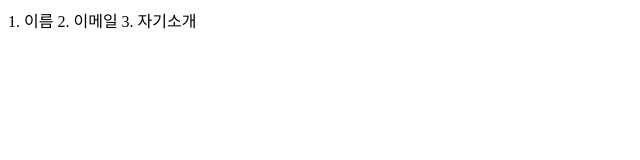
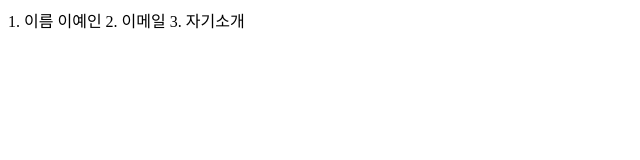
Before and after one commit to furaha707/intro, a plain HTML site: page index.html in a window 1280 px wide. Shown: the whole page, without its empty margins (0-640 px from the left). Drawn offline with Linux system fonts and the light colour scheme.

Commit message:
name update

```diff
--- a/index.html
+++ b/index.html
@@ -6,6 +6,6 @@
 		<title>Document</title>
 	</head>
 	<body>
-		1. 이름 2. 이메일 3. 자기소개
+		1. 이름 이예인 2. 이메일 3. 자기소개
 	</body>
 </html>
```
